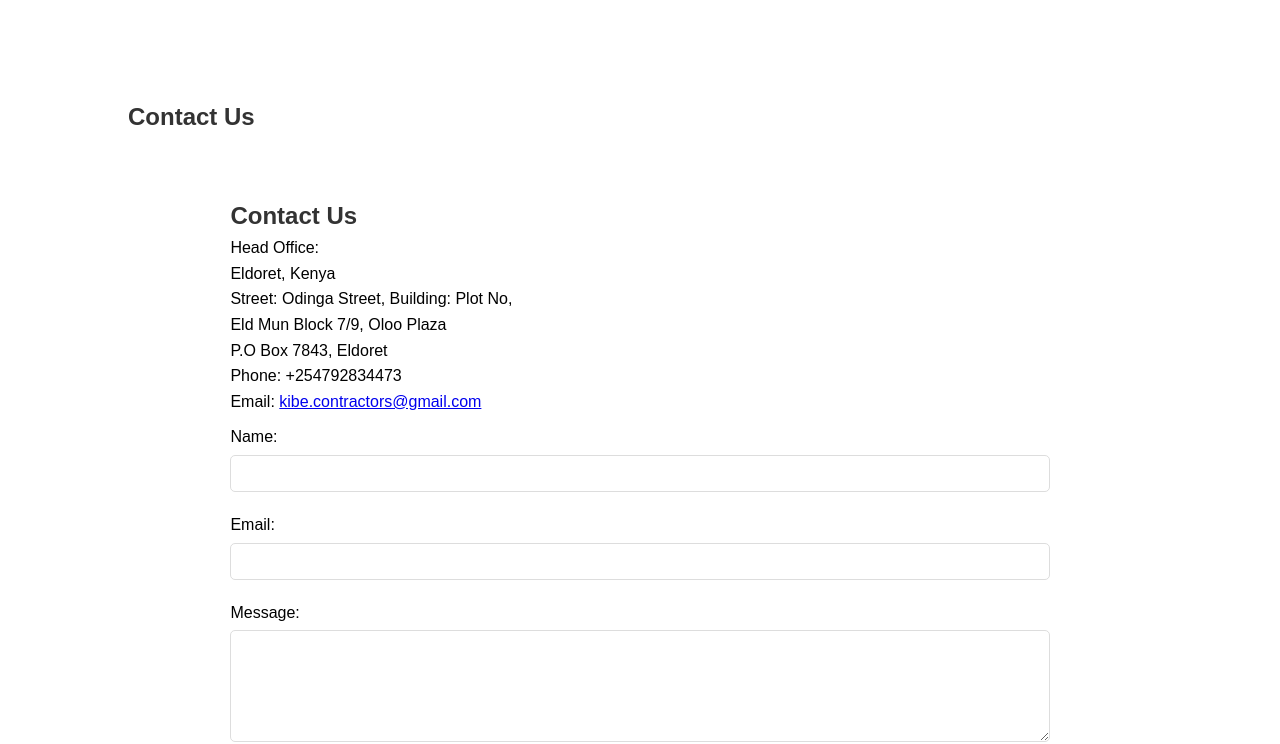
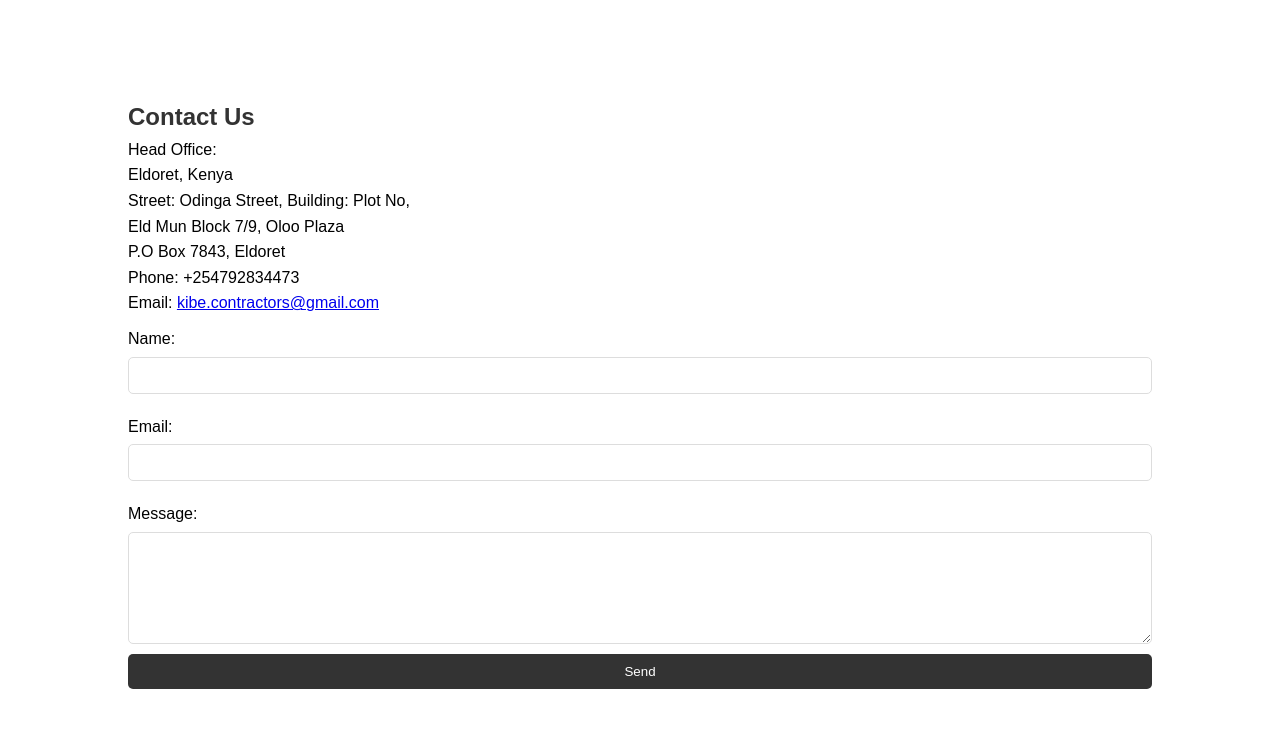
Before and after one commit to KIBECONTRACTORS/KCLTD, a plain HTML site: page index.html in a window 1280 px wide. Shown: the part 2120-2864 px from the top of the page. Drawn offline with Linux system fonts and the light colour scheme.

Commit message:
Update index.html

```diff
--- a/index.html
+++ b/index.html
@@ -174,9 +174,7 @@
         <div class="container">
             <h2>Contact Us</h2>
 
-    <section id="contact">
-        <div class="container">
-            <h2>Contact Us</h2>
+
             <p>Head Office:</p>
             <p>Eldoret, Kenya<br>
             Street: Odinga Street, Building: Plot No,<br>
```
